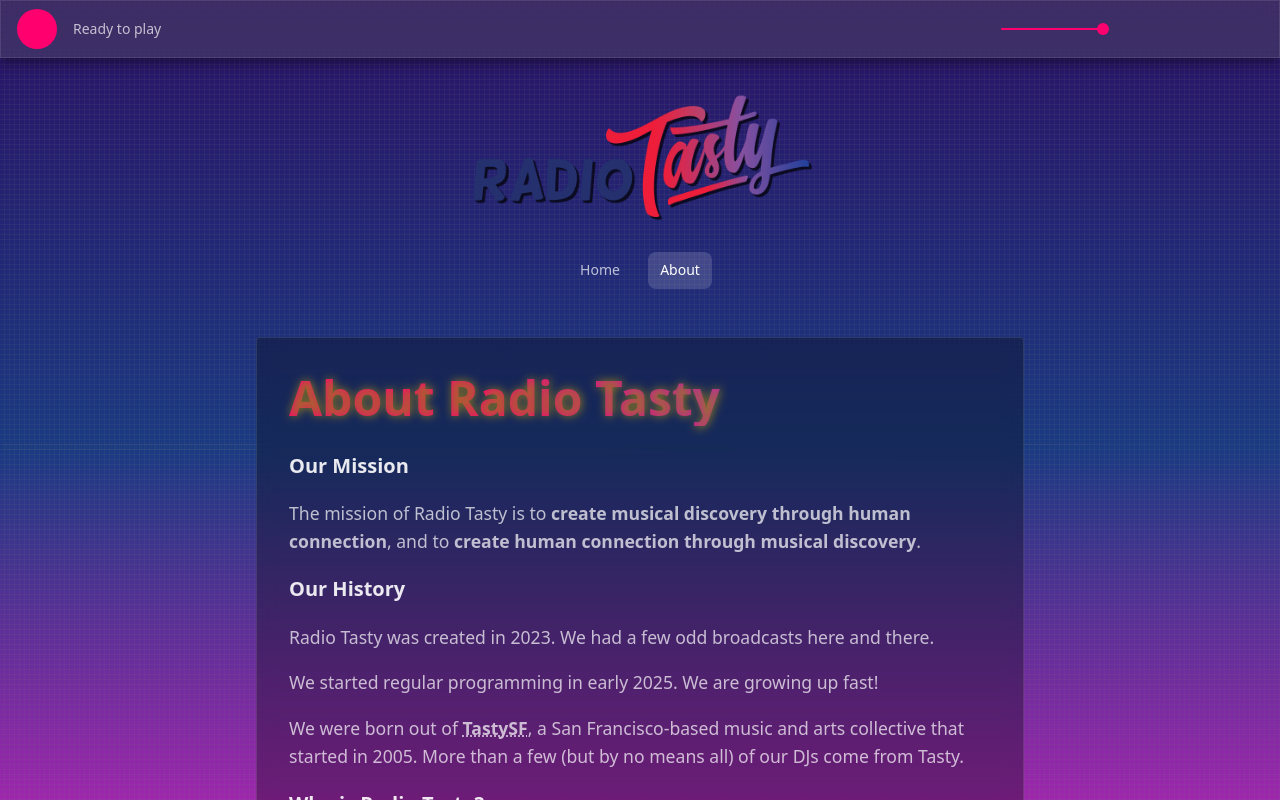
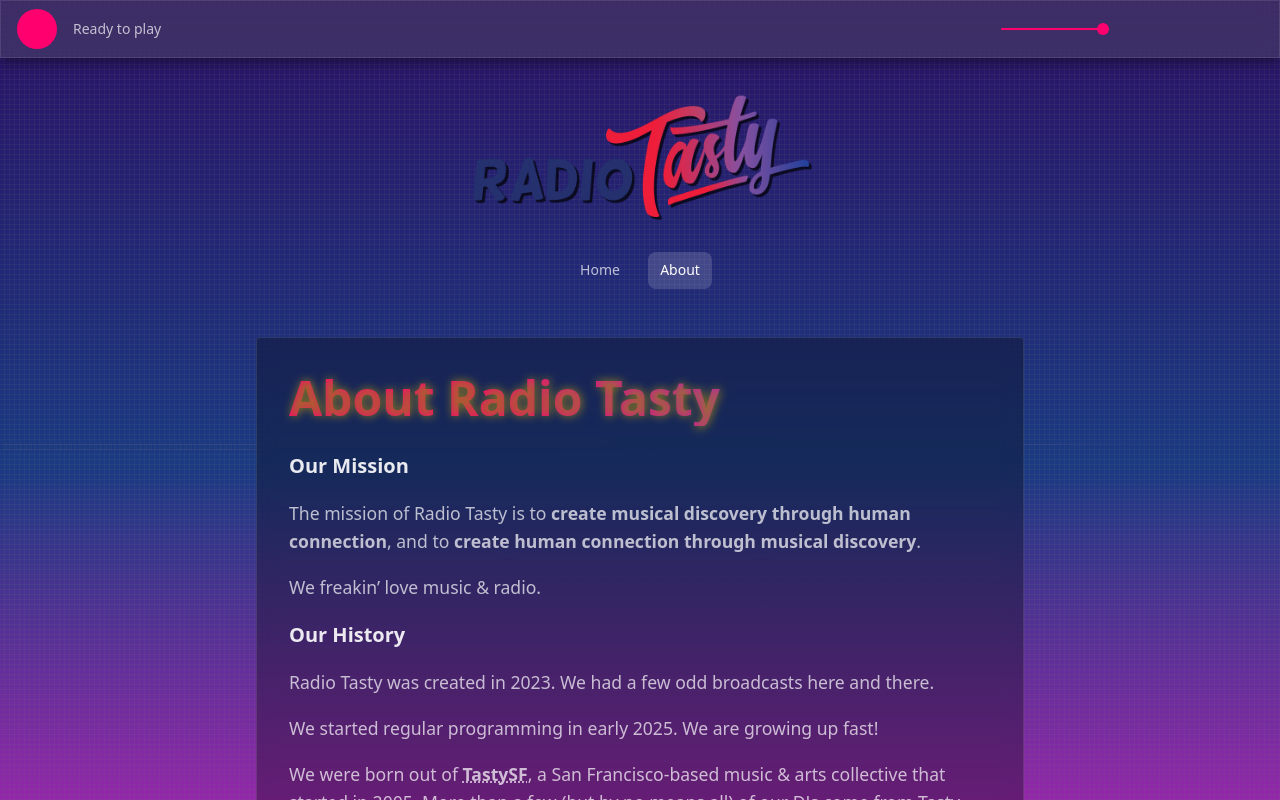
Before and after one commit to mik3y/radiotasty.com, a React (Vite) app: page /about in a window 1280 px wide. Shown: the top 800 px of the page. Built offline with nearby package versions, Linux system fonts and the light colour scheme; no server answers; some icons are missing.

Commit message:
misc: minor updates to "About" page

```diff
--- a/src/views/About.tsx
+++ b/src/views/About.tsx
@@ -72,6 +72,7 @@ const AboutView = () => {
                   <b>create musical discovery through human connection</b>, and
                   to <b>create human connection through musical discovery</b>.
                 </p>
+                <p>We freakin’ love music &amp; radio.</p>
               </FAQEntry>
               <FAQEntry title="Our History">
                 <p>
@@ -84,7 +85,7 @@ const AboutView = () => {
                 </p>
                 <p>
                   We were born out of <a href="https://tastysf.org">TastySF</a>,
-                  a San Francisco-based music and arts collective that started
+                  a San Francisco-based music &amp; arts collective that started
                   in 2005. More than a few (but by no means all) of our DJs come
                   from Tasty.
                 </p>
@@ -93,7 +94,7 @@ const AboutView = () => {
                 <p>
                   <a href="https://soundcloud.com/wakebot">@wakebot</a> started
                   the station with{" "}
-                  <a href="https://soundcloud.com/outofocontroller">
+                  <a href="https://soundcloud.com/outofcontroller">
                     @outofocontroller
                   </a>
                   , and they continue to cosplay as Radio Station Managers.{" "}
```
